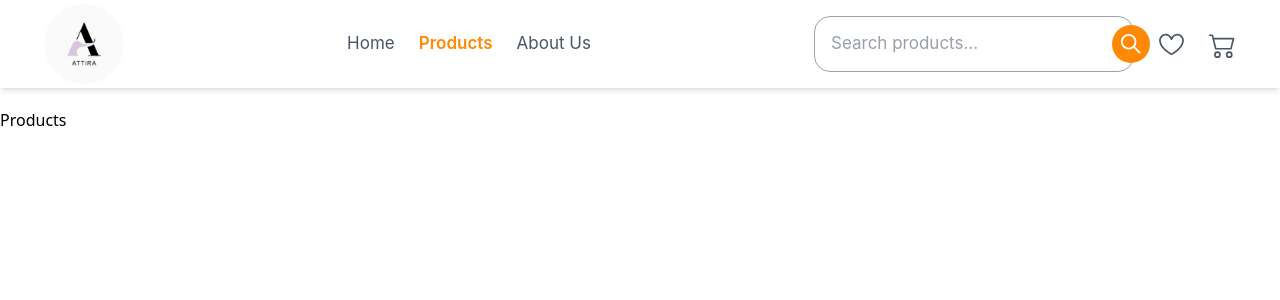
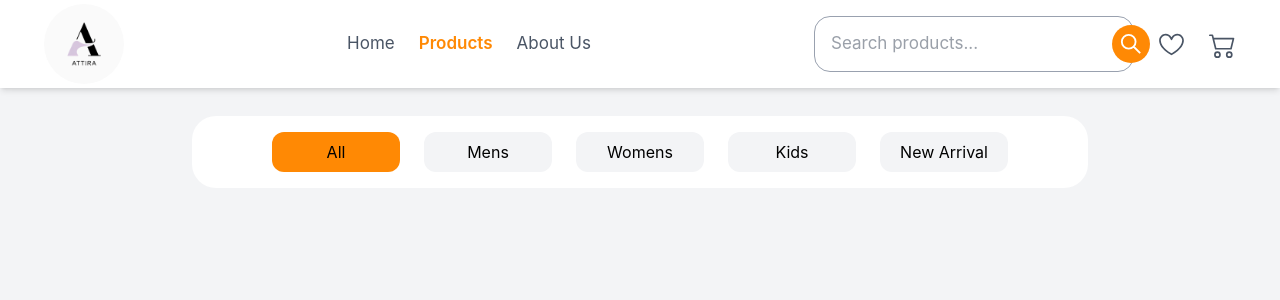
Before and after one commit to vamshi-krishna921/E-commerce-website, a React (Vite) app in the folder Attira/: page /products in a window 1280 px wide. Shown: the top 300 px of the page. Built offline with nearby package versions, Linux system fonts and the light colour scheme.

Commit message:
Category added

```diff
--- a/Attira/src/components/Navbar/Products.jsx
+++ b/Attira/src/components/Navbar/Products.jsx
@@ -1,9 +1,28 @@
-import React from 'react'
+import React, { useState } from "react";
 
 function Products() {
+  const productTypes = ["All", "Mens", "Womens", "Kids", "New Arrival"];
+  const [category, setCategory] = useState("All");
+
   return (
-    <div>Products</div>
-  )
+    <section className="w-full min-h-screen bg-gray-100 flex items-start -mt-8">
+      <div className="w-full mt-10 flex justify-center items-center">
+        <div className="w-1/2 md:w-4xl p-4 rounded-3xl flex flex-wrap justify-center gap-6 bg-white">
+          {productTypes.map((type, index) => (
+            <button
+              key={index}
+              onClick={() => setCategory(type)}
+              className={`w-32 py-2 rounded-xl text-center font-body text-[18x] ${
+                category == type ? "bg-orange-400" : "bg-gray-100"
+              } transition cursor-pointer hover:bg-orange-300`}
+            >
+              {type}
+            </button>
+          ))}
+        </div>
+      </div>
+    </section>
+  );
 }
 
-export default Products
+export default Products;
```
